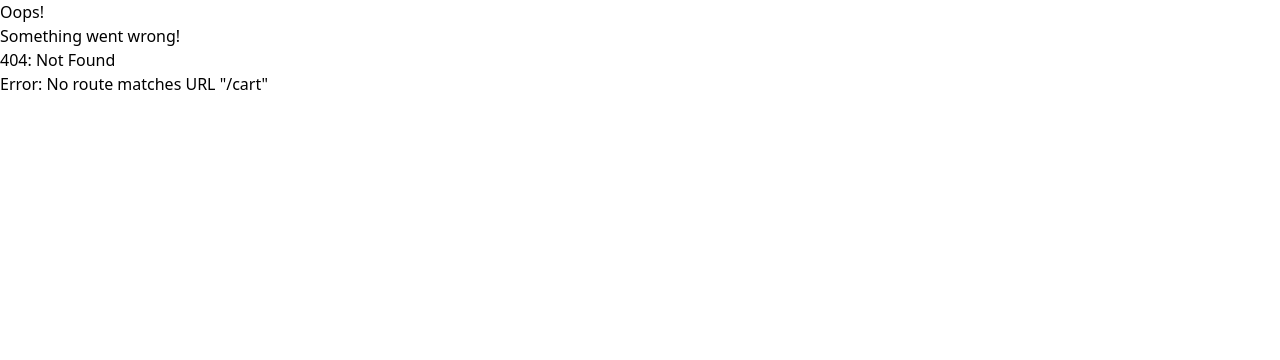
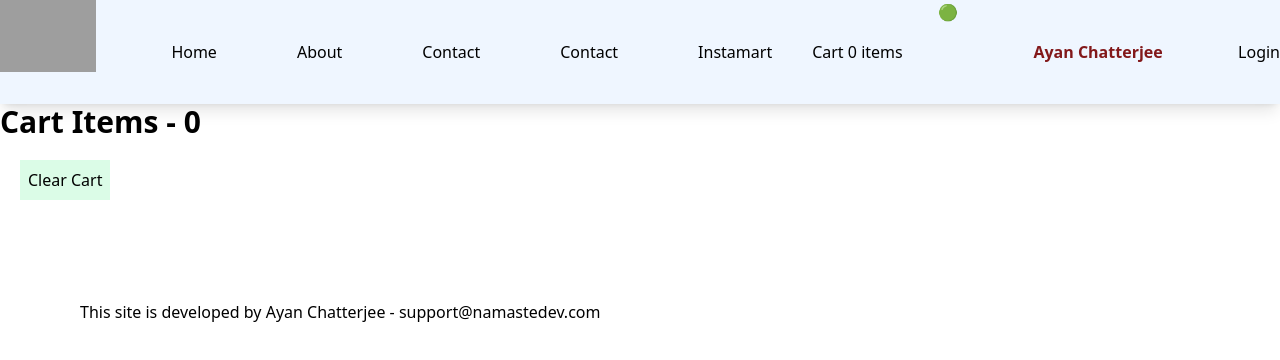
Before and after one commit to Ayan-Chatterjee/namaste-react, a React (Vite) app: page /cart in a window 1280 px wide. Before the commit this address had no page. Shown: the top 360 px of the page. Built offline with nearby package versions, Linux system fonts and the light colour scheme; grey boxes are pictures that could not be loaded.

Commit message:
Alec 14 dd Redux for state management, implement Cart component, and enhance restaurant menu functionality

```diff
--- a/package.json
+++ b/package.json
@@ -20,9 +20,11 @@
     "parcel": "^2.16.0"
   },
   "dependencies": {
+    "@reduxjs/toolkit": "^2.11.0",
     "@tailwindcss/postcss": "^4.1.17",
     "react": "^18.2.0",
     "react-dom": "^18.2.0",
+    "react-redux": "^9.2.0",
     "react-router-dom": "^6.20.0",
     "tailwindcss": "^4.1.17"
   },
--- a/src/components/Body.js
+++ b/src/components/Body.js
@@ -103,7 +103,7 @@ const Body = () => {
                     filteredRestaurants.map(res => {
                         if (res.length === 0) return <h1>No restaurant match your filter "{searchText}"</h1>;
                         return <Link to={"/restaurant/" + res.info.id} key={res.info.id} >
-                            <RestaurantCard {...res.info} key={res.info.id} />
+                            <RestaurantCard {...res.info} />
                         </Link>
                     })
                 }
--- /dev/null
+++ b/src/components/Cart.js
@@ -0,0 +1,34 @@
+import { useDispatch, useSelector } from "react-redux";
+import FoodItem from "./FoodItem.js";
+import { clearCart } from "../utils/cartSlice";
+
+const Cart = () => {
+    const cartItems = useSelector((store) => store.cart.items);
+
+    const dispatch = useDispatch();
+
+    const handleClearCart = () => {
+        dispatch(clearCart());
+    };
+
+    // console.log("Cart", cartItems);
+
+    return (
+        <div>
+            <h1 className="font-bold text-3xl"> Cart Items - {cartItems.length}</h1>
+            <button
+                className="bg-green-100 p-2 m-5"
+                onClick={() => handleClearCart()}
+            >
+                Clear Cart
+            </button>
+            <div className="flex">
+                {cartItems.map((item, index) => (
+                    <FoodItem key={index} id={item} />
+                ))}
+            </div>
+        </div>
+    );
+};
+
+export default Cart;
--- /dev/null
+++ b/src/components/FoodItem.js
@@ -0,0 +1,11 @@
+
+const FoodItem = ({ id }) => {
+  // console.log("FoodItem props", id);
+  return (
+    <div className="border border-gray-300 p-2 m-2">
+      <h3>Food Item - {id}</h3>
+    </div>
+  );
+};
+
+export default FoodItem;
--- a/src/components/Header.js
+++ b/src/components/Header.js
@@ -4,6 +4,7 @@ import Logo from "../assets/img/foodvilla.png";
 import { Link } from "react-router-dom";
 import useOnline from "../utils/useOnline";
 import UserContext from "../utils/UserContext";
+import { useSelector } from "react-redux";
 const loggedInUser = () => {
     return true;
 }
@@ -31,6 +32,8 @@ const Header = () => {
     //     },[])
     // console.log("Header Rendered");
     const {user} = useContext(UserContext);
+    const cartItems = useSelector((store) => store.cart.items);
+    // console.log(cartItems);
     return (
         <div className="flex justify-between bg-pink-50 shadow-lg sm:bg-yellow-50 md:bg-green-50 lg:bg-blue-50">
             <Title />
@@ -51,7 +54,9 @@ const Header = () => {
                     <Link to="/instamart">
                         <li className="px-10">Instamart</li>
                     </Link>
-                    <li>Cart</li>
+                    <Link to="/cart">
+                        <li> Cart {cartItems.length} items</li>
+                    </Link>
                 </ul>
             </div>
             <h1>{isOnline?"🟢":"🔴"}</h1>
--- a/src/components/RestaurantMenu.js
+++ b/src/components/RestaurantMenu.js
@@ -1,19 +1,39 @@
 import { useParams } from "react-router-dom";
-
 import Shimmer from "./Shimmer";
 import useRestaorant from "../utils/useRestaorant";
+import { useDispatch } from "react-redux";
+import { addItem } from "../utils/cartSlice";
 
 const RestaurantMenu = () => {
+    const menu = ['Menu1', 'Menu2', 'Menu3', 'Menu4', 'Menu5'];
     const { id } = useParams();
     const restaurant = useRestaorant(id);
-    if(restaurant.length===0){
-        return <Shimmer/>;
+    const dispatch = useDispatch();
+    const addFoodItem = (id) => {
+        // console.log("Item Added", id);
+        dispatch(addItem(id));
+    }
+    if (restaurant.length === 0) {
+        return <Shimmer />;
     }
     return (
         <div>
             <h1>Restaurant Id: {id}</h1>
             <h2>Name:{restaurant.title}</h2>
             <h3>UsedId:{restaurant.userId}</h3>
+            {menu.map((item, index) => (
+                <div key={index} className="flex p-2 m-2">
+                    <li>{id + " - "+ item}</li>
+                    <button
+                        data-testid="addBtn"
+                        className=" bg-green-50 border-2"
+                        onClick={() => addFoodItem(id)}
+                    >
+                        Add
+                    </button>
+                </div>
+            ))}
+
         </div>
     );
 };
--- /dev/null
+++ b/src/utils/Store.js
@@ -0,0 +1,38 @@
+import { configureStore } from "@reduxjs/toolkit";
+import cartSlice from "./cartSlice";
+
+const store = configureStore({
+    reducer: {
+        cart: cartSlice,
+    },
+});
+
+export default store;
+
+/**
+ * Create Store
+ *  - configureStore() - RTK
+ *
+ * Provide my stor to app
+ *  - <Provider store = {store}> - import from react-redux
+ *
+ * Slice
+ *  - RTK - createSlice({
+ *          name: "",
+ *          initialState:
+ *          reducers: {
+ *             addItem: (state, action)=> { state= action.payload}
+ *          }
+ *      })
+ *    export const {addItem, removeItem} = cartSlice.actions;
+ *    export default cartSlice.reducer;
+ *
+ * Put that Slice into Store
+ *      - {
+ *        reducer: {
+ *             cart: cartSlice,
+ *             user: userSlice
+ *         }
+ * }
+ *
+ * */
--- /dev/null
+++ b/src/utils/cartSlice.js
@@ -0,0 +1,23 @@
+import { createSlice } from "@reduxjs/toolkit";
+
+const cartSlice = createSlice({
+    name: "cart",
+    initialState: {
+        items: [],
+    },
+    reducers: {
+        addItem: (state, action) => {
+            state.items.push(action.payload);
+        },
+        removeItem: (state, action) => {
+            state.items.pop();
+        },
+        clearCart: (state) => {
+            state.items = [];
+        },
+    },
+});
+
+export const { addItem, removeItem, clearCart } = cartSlice.actions;
+
+export default cartSlice.reducer;
```
Also changed, not shown: src/App.js (+10 -3 lines), 1 other file (tests, documents, lock files or other folders).
